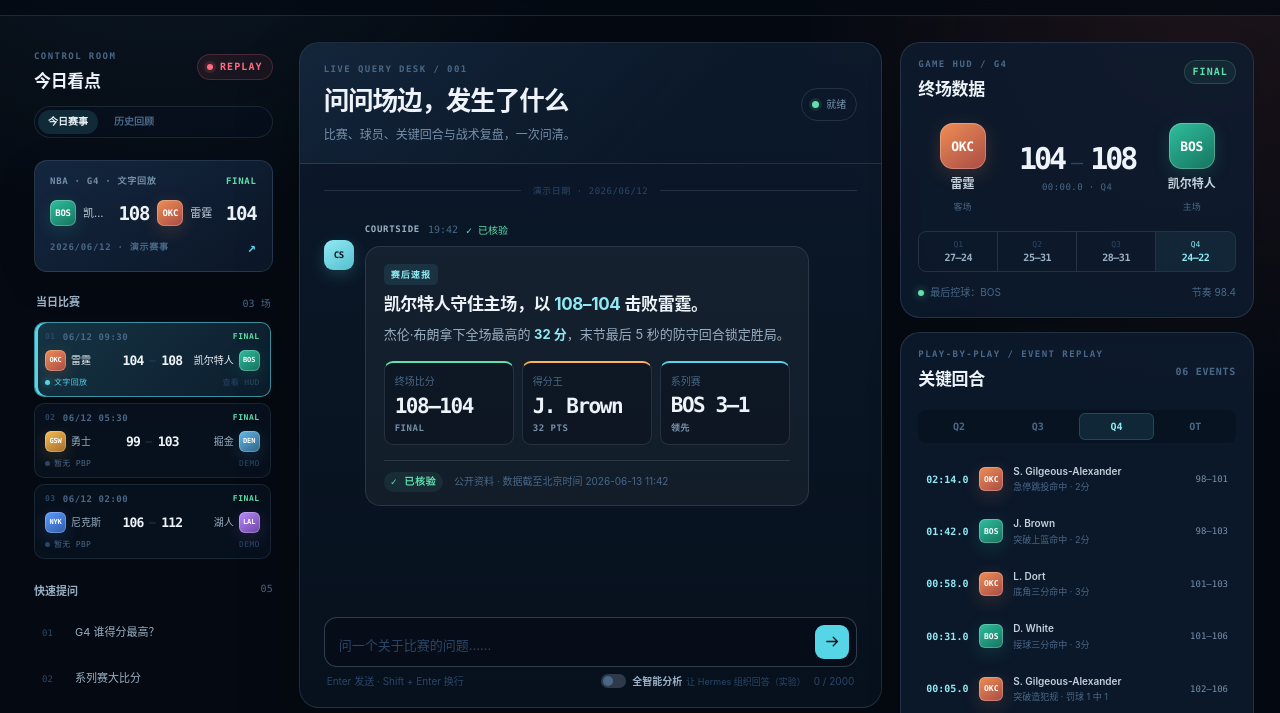
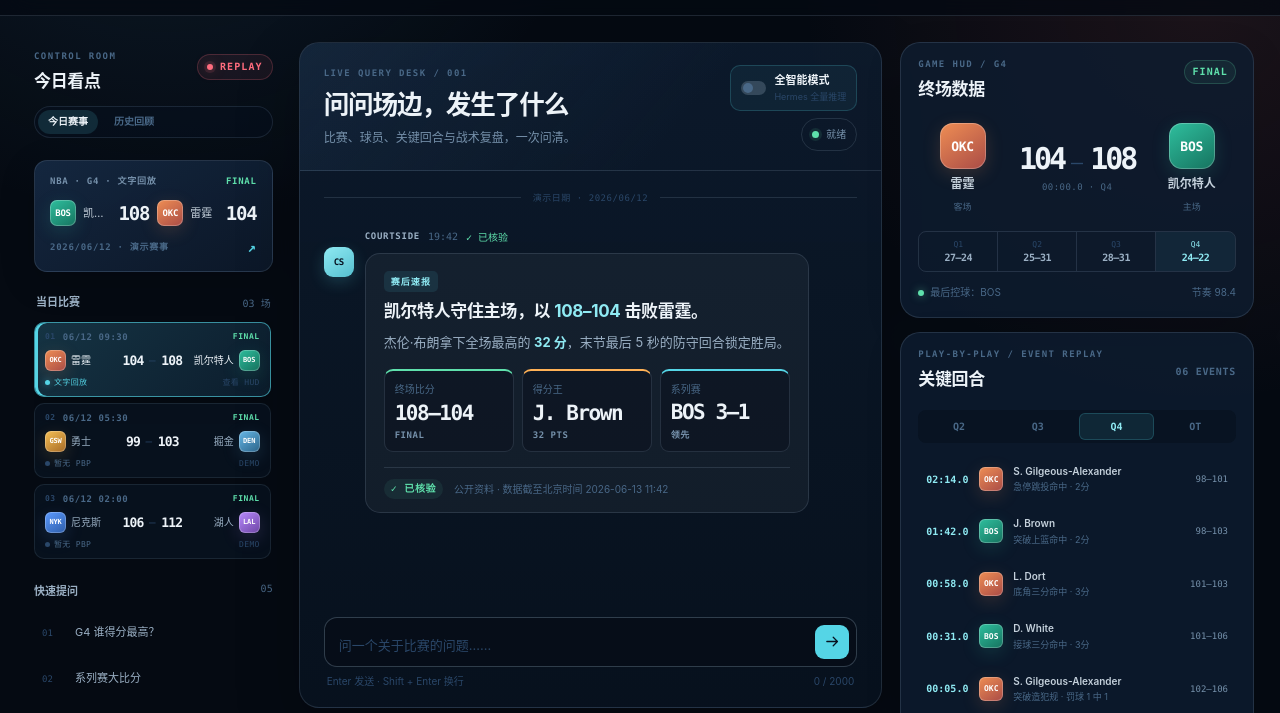
Before and after one commit to vchive/NBAAgent, a website: page apps/web-demo/index.html in a window 1280 px wide. Shown: the part 58-771 px from the top of the page. Drawn offline with Linux system fonts and the light colour scheme; no server answers.

Commit message:
fix: surface full intelligence toggle

```diff
--- a/apps/web-demo/app.js
+++ b/apps/web-demo/app.js
@@ -504,7 +504,7 @@
     if (el.intelligenceHelp) {
       el.intelligenceHelp.textContent = el.intelligenceMode.disabled
         ? "服务端未开启"
-        : "让 Hermes 组织回答（实验）";
+        : "Hermes 全量推理";
     }
   }
 
--- a/apps/web-demo/index.html
+++ b/apps/web-demo/index.html
@@ -168,9 +168,16 @@
               <h1>问问场边，发生了什么</h1>
               <p class="panel-subtitle">比赛、球员、关键回合与战术复盘，一次问清。</p>
             </div>
-            <div class="connection-state" id="connection-state" data-state="ready" aria-live="polite">
-              <span class="connection-dot" aria-hidden="true"></span>
-              <span id="connection-label">就绪</span>
+            <div class="panel-controls">
+              <label class="intelligence-toggle" for="intelligence-mode" title="开启后，所有问题都交给 Hermes 与大模型组织回答">
+                <input id="intelligence-mode" type="checkbox" role="switch" aria-describedby="intelligence-help" />
+                <span class="toggle-track" aria-hidden="true"><span class="toggle-thumb"></span></span>
+                <span class="toggle-copy"><strong>全智能模式</strong><small id="intelligence-help">Hermes 全量推理</small></span>
+              </label>
+              <div class="connection-state" id="connection-state" data-state="ready" aria-live="polite">
+                <span class="connection-dot" aria-hidden="true"></span>
+                <span id="connection-label">就绪</span>
+              </div>
             </div>
           </div>
 
@@ -217,11 +224,6 @@
             </div>
             <div class="composer-meta" id="composer-help">
               <span>Enter 发送 · Shift + Enter 换行</span>
-              <label class="intelligence-toggle" for="intelligence-mode">
-                <input id="intelligence-mode" type="checkbox" role="switch" aria-describedby="intelligence-help" />
-                <span class="toggle-track" aria-hidden="true"><span class="toggle-thumb"></span></span>
-                <span class="toggle-copy"><strong>全智能分析</strong><small id="intelligence-help">让 Hermes 组织回答（实验）</small></span>
-              </label>
               <span id="char-count">0 / 2000</span>
             </div>
           </form>
--- a/apps/web-demo/styles.css
+++ b/apps/web-demo/styles.css
@@ -1190,6 +1190,14 @@ p {
   font-size: 12px;
 }
 
+.panel-controls {
+  display: flex;
+  flex: 0 0 auto;
+  flex-direction: column;
+  align-items: flex-end;
+  gap: 7px;
+}
+
 .connection-state {
   display: inline-flex;
   align-items: center;
@@ -1815,11 +1823,32 @@ p {
 .intelligence-toggle {
   display: inline-flex;
   align-items: center;
-  gap: 6px;
-  margin-left: auto;
-  color: var(--ink-300);
+  gap: 8px;
+  min-height: 34px;
+  padding: 6px 10px;
+  color: var(--ink-200);
+  border: 1px solid rgba(85, 213, 230, 0.2);
+  border-radius: 10px;
+  background: rgba(85, 213, 230, 0.06);
   cursor: pointer;
   user-select: none;
+  transition: border-color 160ms ease, background 160ms ease, box-shadow 160ms ease;
+}
+
+.intelligence-toggle:hover {
+  border-color: rgba(85, 213, 230, 0.42);
+  background: rgba(85, 213, 230, 0.1);
+}
+
+.intelligence-toggle:has(input:checked) {
+  border-color: rgba(95, 224, 172, 0.45);
+  background: rgba(95, 224, 172, 0.1);
+  box-shadow: inset 0 0 0 1px rgba(95, 224, 172, 0.06);
+}
+
+.intelligence-toggle:has(input:disabled) {
+  opacity: 0.45;
+  cursor: not-allowed;
 }
 
 .intelligence-toggle input {
@@ -1863,14 +1892,15 @@ p {
 
 .toggle-copy {
   display: inline-flex;
-  align-items: baseline;
-  gap: 4px;
+  flex-direction: column;
+  gap: 1px;
   white-space: nowrap;
 }
 
 .toggle-copy strong {
-  font-size: 10px;
-  font-weight: 600;
+  color: var(--ink-100);
+  font-size: 11px;
+  font-weight: 650;
 }
 
 .toggle-copy small {
@@ -2632,6 +2662,19 @@ p {
     font-size: 9px;
   }
 
+  .panel-controls {
+    gap: 5px;
+  }
+
+  .intelligence-toggle {
+    min-height: 30px;
+    padding: 5px 7px;
+  }
+
+  .toggle-copy small {
+    display: none;
+  }
+
   .message {
     gap: 8px;
   }
```
